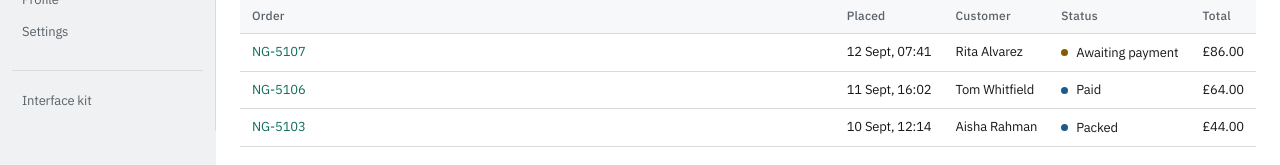
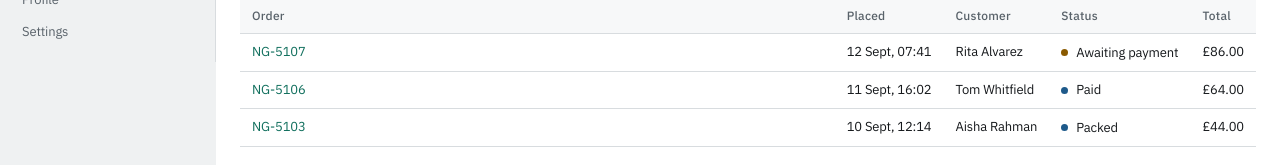
Before and after one commit to loloDawit/go-admin, a React (Vite) app in the folder apps/web/: page / in a window 1280 px wide. Shown: the part 423-588 px from the top of the page. Built offline with nearby package versions, Linux system fonts and the light colour scheme.

Commit message:
refactor(web): take the interface kit out of the sidebar
A component gallery is a developer tool. The route stays — Playwright renders
it to verify every primitive's state matrix — but staff should not find it in
their navigation.

```diff
--- a/apps/web/src/app/AppShell.module.css
+++ b/apps/web/src/app/AppShell.module.css
@@ -107,15 +107,6 @@
   font-weight: var(--weight-medium);
 }
 
-.sidebarFooter {
-  margin-top: auto;
-  padding-top: var(--space-4);
-  border-top: 1px solid var(--color-border);
-  display: flex;
-  flex-direction: column;
-  gap: var(--space-1);
-}
-
 .main {
   background: var(--color-surface);
   min-width: 0;
--- a/apps/web/src/app/AppShell.tsx
+++ b/apps/web/src/app/AppShell.tsx
@@ -79,15 +79,6 @@ export function AppShell() {
               ))}
             </div>
           ))}
-          <div className={styles.sidebarFooter}>
-            <NavLink
-              to="/kit"
-              onClick={() => setNavOpen(false)}
-              className={({ isActive }) => `${styles.link} ${isActive ? styles.linkActive : ''}`}
-            >
-              Interface kit
-            </NavLink>
-          </div>
         </nav>
 
         <main className={styles.main}>
--- a/apps/web/src/app/routes.tsx
+++ b/apps/web/src/app/routes.tsx
@@ -36,6 +36,8 @@ export const router = createBrowserRouter([
       { path: '/permissions', element: <Permissions /> },
       { path: '/profile', element: <Profile /> },
       { path: '/settings', element: <Settings /> },
+      // Not in the sidebar: a component gallery is a developer tool, and the
+      // Playwright suite renders it to verify every primitive's state matrix.
       { path: '/kit', element: <Kit /> },
       { path: '/403', element: <Forbidden /> },
       { path: '/500', element: <ServerError /> },
```
